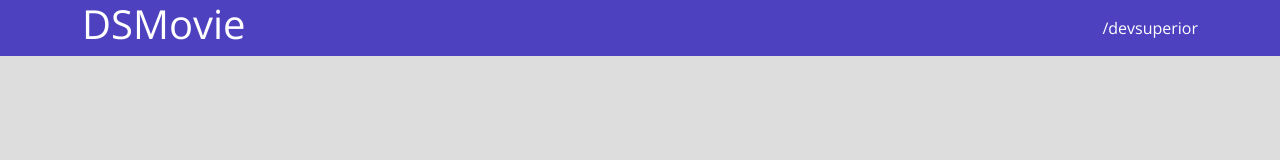
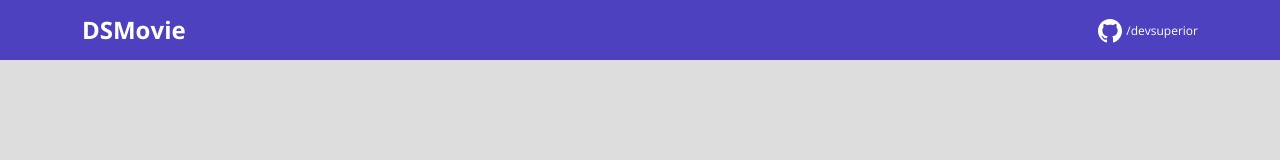
Before and after one commit to Adriano4426/dsmovie2, a plain HTML site: page index.html in a window 1280 px wide. Drawn offline with nearby package versions, Linux system fonts and the light colour scheme.

Commit message:
Barra superior PARTE 2

```diff
--- a/css/styles.css
+++ b/css/styles.css
@@ -1,18 +1,30 @@
 @import url('https://fonts.googleapis.com/css2?family=Open+Sans:wght@300;400;700&display=swap');
+
+:root {
+    background-color:#ddd;
+}
 
 * {
     box-sizing: border-box;
     font-family: 'Open Sans' , sans-serif;
 }
 
+h1,h2,h3,h4,h5,h6 {
+    margin: 0%;
+}
+
 html,body {
-    background-color: #ddd;
+    background-color: var(background-color);
 }
 
 header {
-  background-color:  #4D41C0;
+  background-color: #4D41C0;
   color:#fff;
+  height: 60px;
+  display: flex;
+  align-items: center;
 }
+
 
 nav {
     display: flex;
@@ -20,7 +32,26 @@ nav {
     justify-content: space-between;
 }
 
+nav h1 {
+    font-size: 24px;
+    font-weight: 700;
+}
+
+nav a {
+    font-size: 12px;
+    font-weight: 5400;
+}
+
 a, a:hover {
     text-decoration: none;
     color: unset;
 }
+
+.dsmovie-contact-container {
+    display: flex;
+    align-items: center;
+}
+
+.dsmovie-contact-container img{
+    margin-right: 10%;
+}
--- a/index.html
+++ b/index.html
@@ -17,7 +17,10 @@
     <header>
         <nav class="container">
             <h1>DSMovie</h1>
+           <div>
+            <img src="img/github.svg" alt="Github">
             <a href="https://github.com/devsuperior">/devsuperior</a>
+            </div>
         </nav>
     </header>
 </body>
```
Also changed, not shown: img/arrow.svg (added), img/github.svg (added), img/star-empty.svg (added), img/star-full.svg (added), img/star-half.svg (added).
